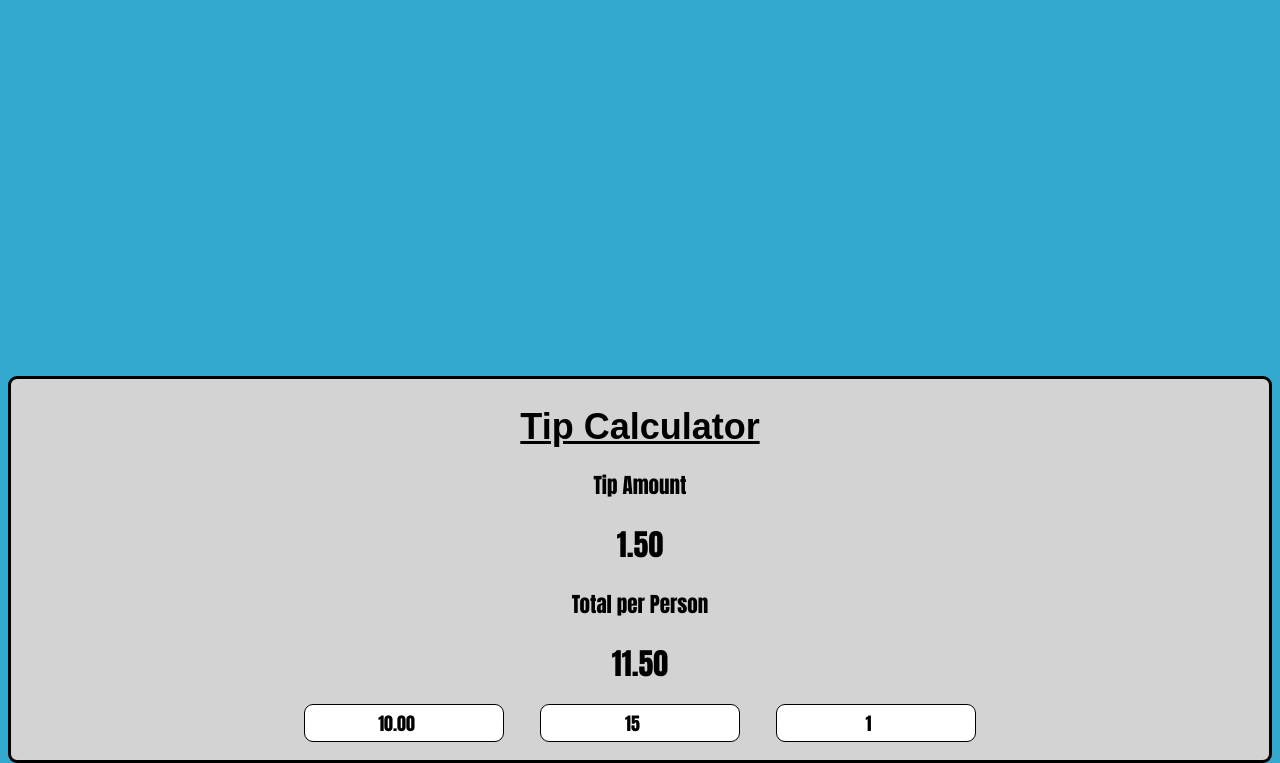
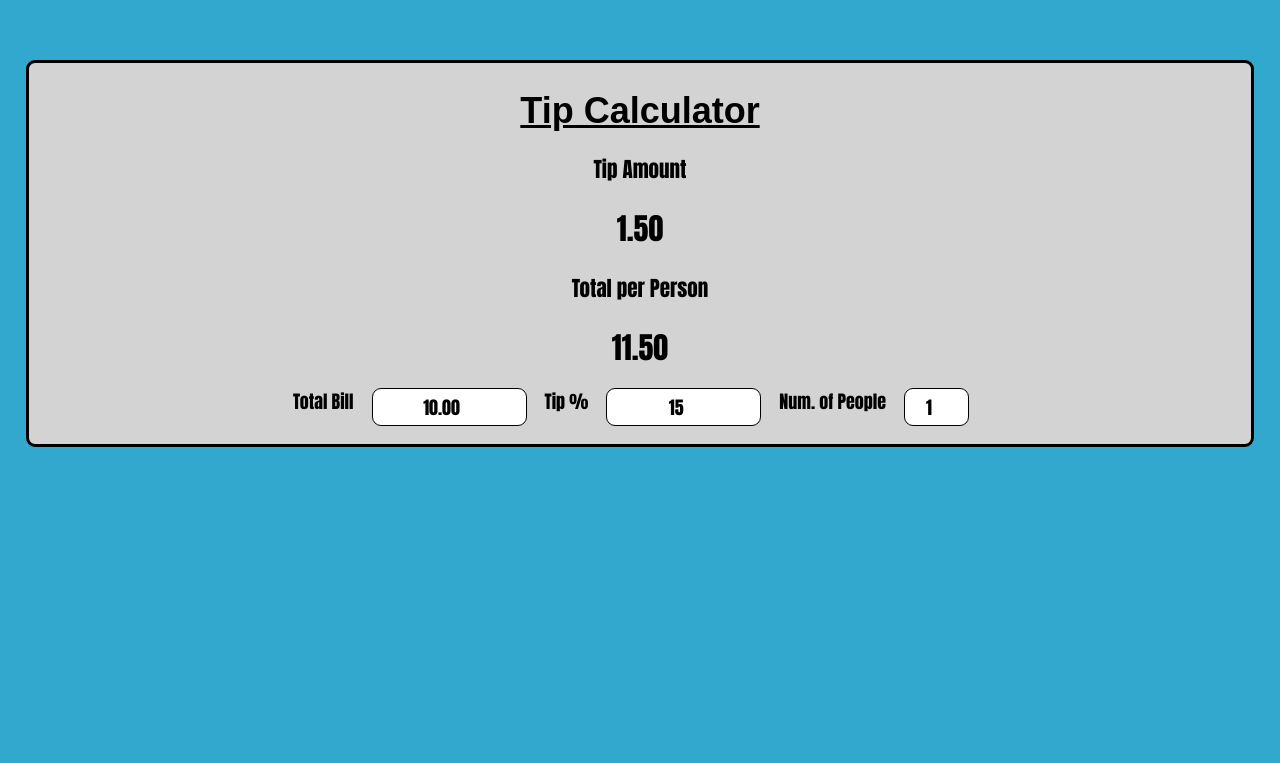
Before and after one commit to xScoopy/tip_calculator, a plain HTML site: page index.html in a window 1280 px wide. Shown: the part 256-1019 px from the top of the page. Drawn offline with Linux system fonts and the light colour scheme.

Commit message:
finished touching up styles, completed all challenges

```diff
--- a/index.html
+++ b/index.html
@@ -12,9 +12,9 @@
             <h3>Total per Person</h3>
             <div id="total">0.00</div>
             <div id="inputValues">
-                <input id="bill" value="10.00" type="number">
-                <input id="tip" value="15" type="number">
-                <input id="people" value="1" type="number">
+                <p>Total Bill</p><input id="bill" value="10.00" type="number">
+                <p>Tip %</p><input id="tip" value="15" type="number">
+                <p>Num. of People</p><input id="people" value="1" type="number">
             </div>
           </main>
           <script src="script.js"></script>
--- a/styles.css
+++ b/styles.css
@@ -7,7 +7,10 @@ main {
     display: flex;
     flex-direction: column;
     align-items: center;
-    margin-top: 50%;
+    margin-top: 25%;
+    margin-bottom: 25%;
+    margin-left: 1em;
+    margin-right: 1em;
     background-color: lightgray;
     border: solid 3px black;
     border-radius: .5em;
@@ -24,6 +27,8 @@ main {
 #inputValues {
     display: flex;
     flex-direction: row;
+    justify-content: space-around;
+    margin: 0, .25em, 0, .25em;
 }
 h1 {
     text-decoration: underline;
@@ -39,4 +44,8 @@ input {
     border: solid 1px black;
     border-radius: .5em;
     text-align: center;
+    width: 8em;
 }
+#people {
+    width: 3em;
+}
```
